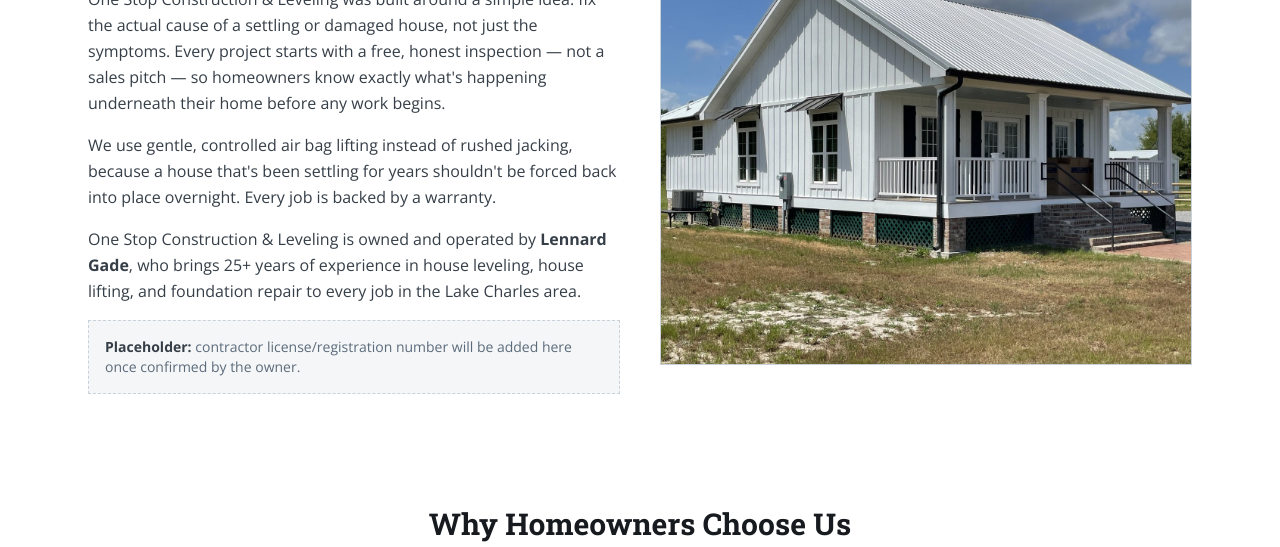
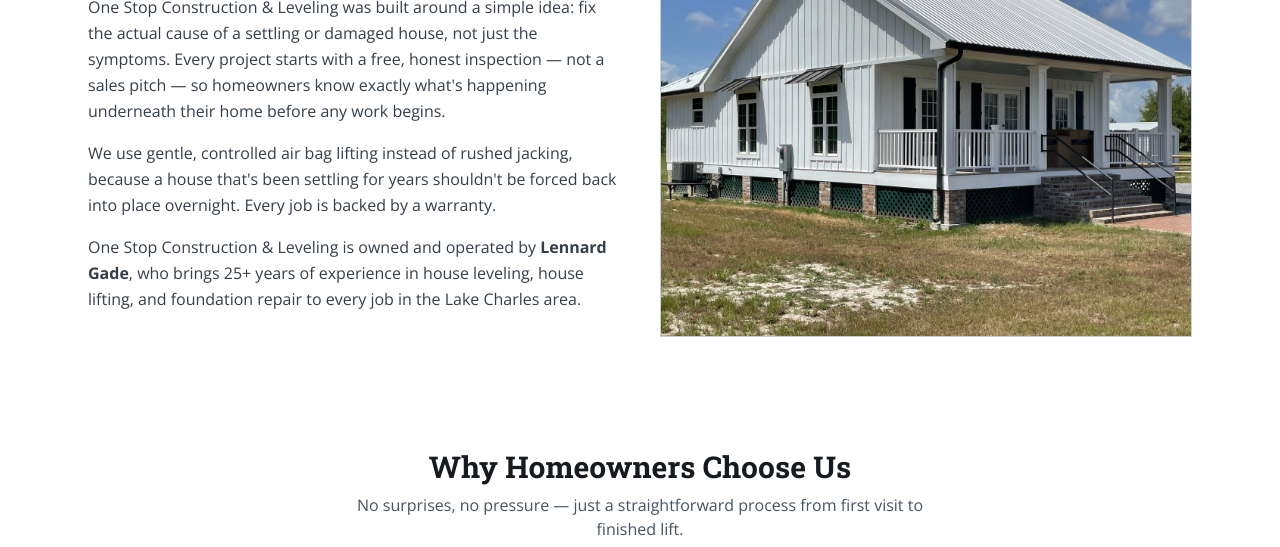
Before and after one commit to Byrdman-dev/onestop-website, an Astro site: page /about in a window 1280 px wide. Shown: the part 447-994 px from the top of the page. Built offline with nearby package versions, Linux system fonts and the light colour scheme; Astro itself is replaced by a stand-in of ours; a web font is replaced by a local one.

Commit message:
Remove license-number placeholder box from About page
Davis wants it gone rather than shown as a visible pending item; the
license/registration number stays tracked internally as an open
owner-confirm item.

```diff
--- a/DECISIONS.md
+++ b/DECISIONS.md
@@ -8,7 +8,7 @@ One entry per design decision: what was decided, options considered, and why. Ne
 
 Not an options-round decision — Davis supplied confirmed facts to replace a placeholder. Owner is **Lennard Gade**, with **25+ years of experience**. Explicitly told not to worry about the license/registration number yet.
 
-**Changed:** `about.astro`'s "Placeholder: owner bio, exact years of experience, and license/registration number..." box replaced with a real paragraph naming the owner and years of experience. The license/registration number placeholder note stays (not yet confirmed).
+**Changed:** `about.astro`'s "Placeholder: owner bio, exact years of experience, and license/registration number..." box replaced with a real paragraph naming the owner and years of experience. Davis then asked to drop the placeholder box entirely rather than keep a visible "license number pending" note — removed. The license/registration number is still tracked as an open owner-confirm item (see list below), just not called out on the live page anymore.
 
 **Also updated:** `CLAUDE.md`'s "Owner" line (was "~30 years, unconfirmed") and the "owner must confirm/supply" list in both `CLAUDE.md` and this file's Step 0 findings — years of experience and owner name are no longer open items; license/registration number remains the only owner-bio-related item still pending.
 
--- a/src/pages/about.astro
+++ b/src/pages/about.astro
@@ -34,10 +34,6 @@ import { asset } from "../lib/site";
           25+ years of experience in house leveling, house lifting, and foundation repair to every job in the
           Lake Charles area.
         </p>
-        <div class="border border-dashed border-steel-200 bg-steel-50 p-4 text-sm text-steel-500">
-          <strong class="text-steel-700">Placeholder:</strong> contractor license/registration number will be
-          added here once confirmed by the owner.
-        </div>
       </div>
       <div class="border border-steel-200">
         <img
```
